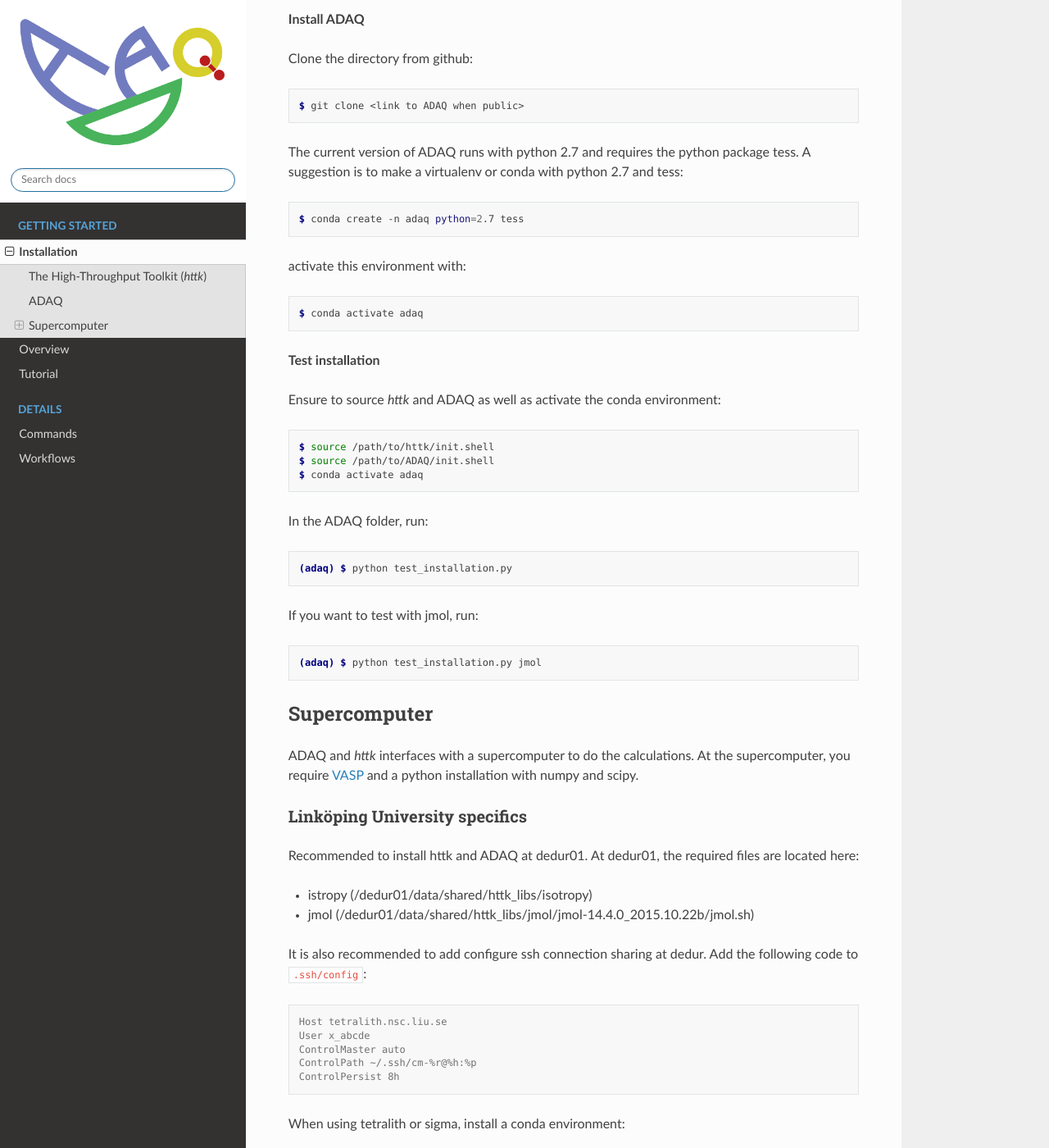
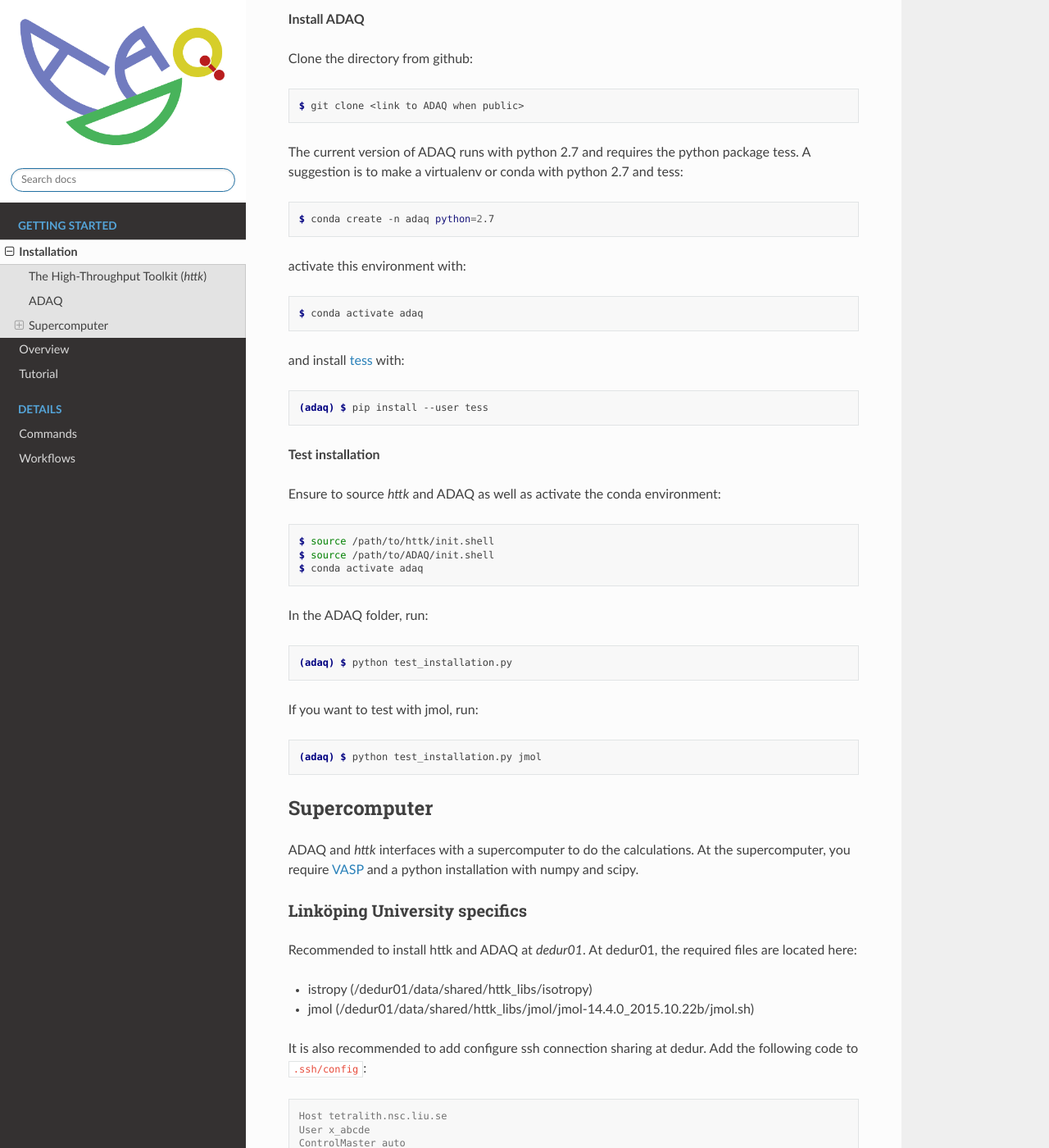
Before and after one commit to j-euler/adaq-doc, a Sphinx documentation site: the page built from docs/source/installation.rst, in a window 1280 px wide and 1400 px high, scrolled down 1185 px. Shown: the whole window at 82% size. Built offline with Sphinx 7.4.7 and the Read the Docs theme 2.0.0, drawn with Linux system fonts in a browser that asks for light colours.

Commit message:
clarifcation about tess insstallation

```diff
--- a/docs/source/installation.rst
+++ b/docs/source/installation.rst
@@ -71,13 +71,21 @@ A suggestion is to make a virtualenv or conda with python 2.7 and tess:
 
 .. code-block:: console
 
-   $ conda create -n adaq python=2.7 tess
+   $ conda create -n adaq python=2.7
 
 activate this environment with:
 
 .. code-block:: console
 
    $ conda activate adaq
+
+and install `tess`_ with:
+
+.. code-block:: console
+
+   (adaq) $ pip install --user tess
+
+.. _tess: https://github.com/wackywendell/tess
 
 **Test installation**
 
@@ -117,7 +125,7 @@ At the supercomputer, you require `VASP`_ and a python installation with numpy a
 Linköping University specifics
 ------------------------------
 
-Recommended to install httk and ADAQ at dedur01.
+Recommended to install httk and ADAQ at `dedur01`.
 At dedur01, the required files are located here:
 
 * istropy (/dedur01/data/shared/httk_libs/isotropy)
```
Also changed, not shown: other parts of docs/source/installation.rst (+3 -0 lines).
